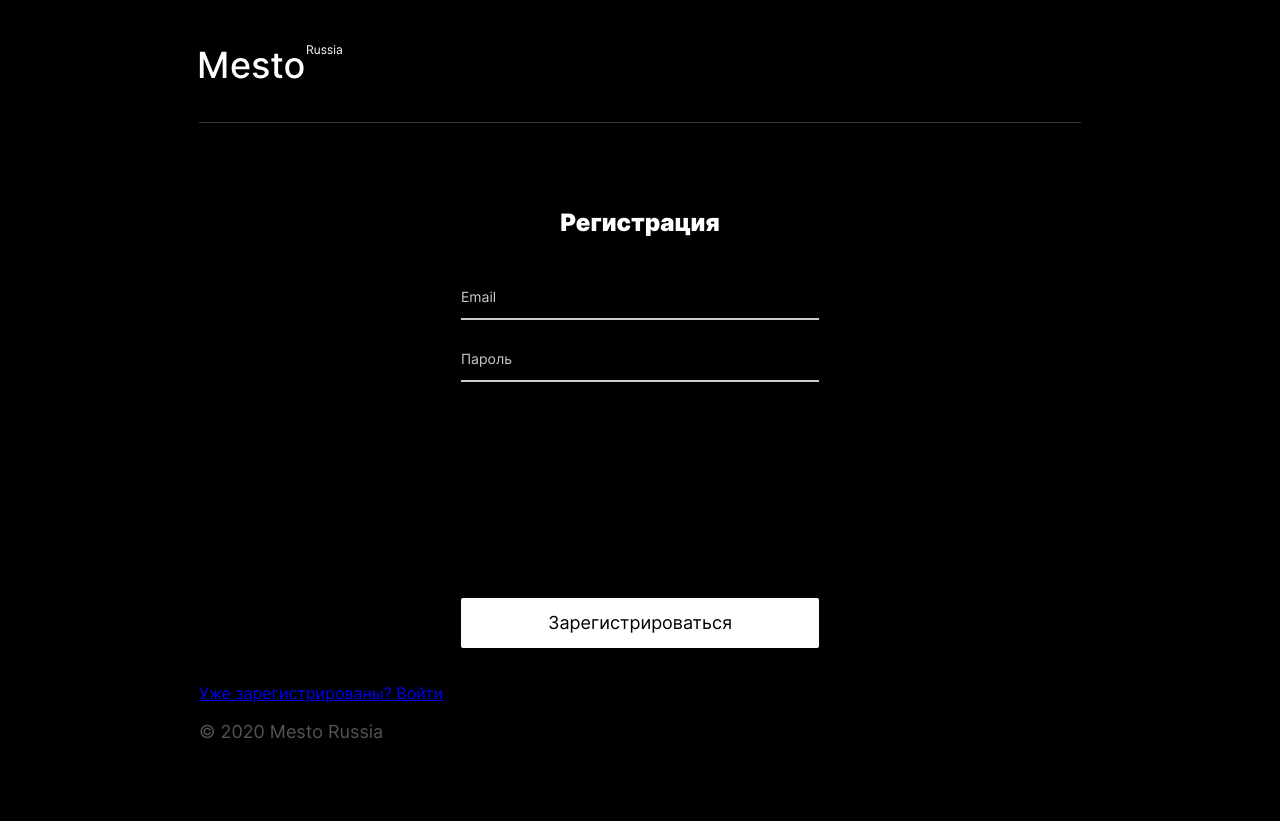
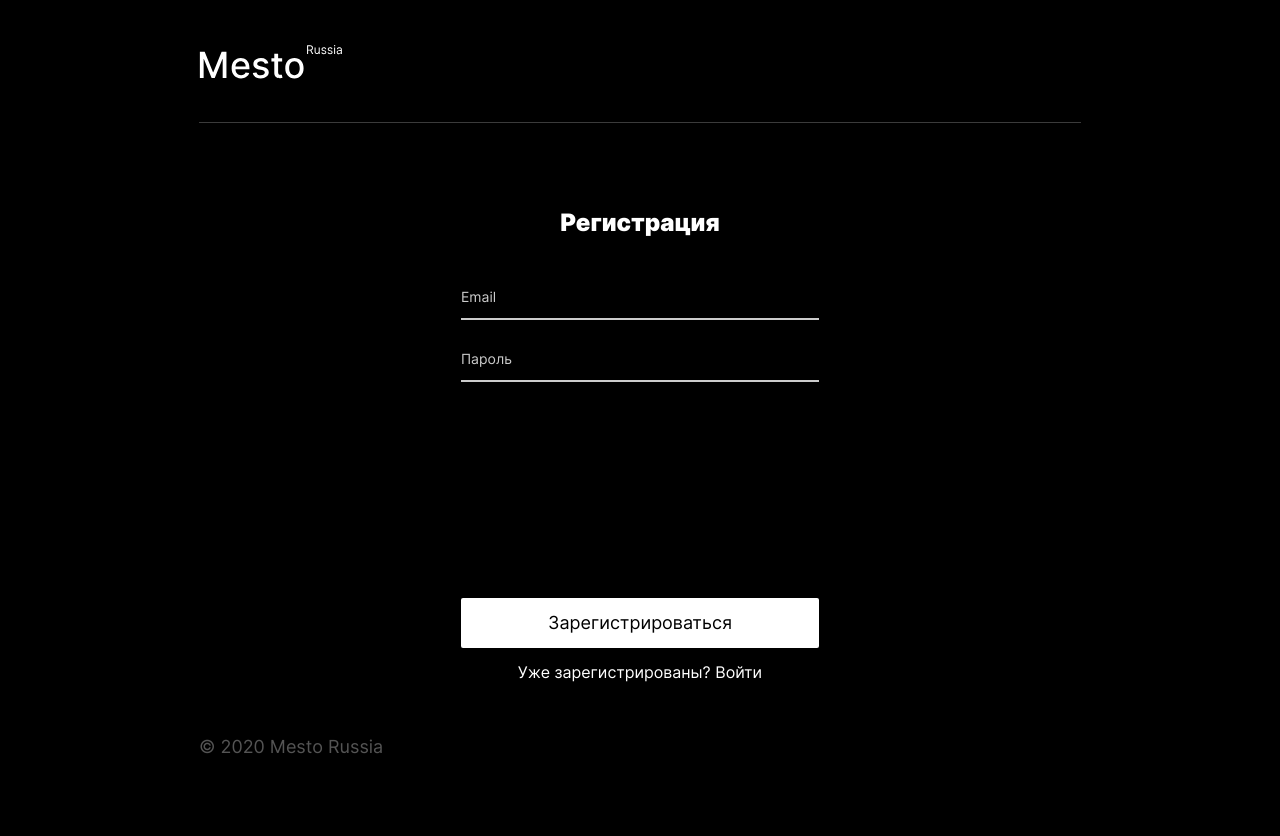
Before and after one commit to gshteynardt/react-mesto-auth, a React (Create React App) app: page /signup in a window 1280 px wide. Built offline with nearby package versions, Linux system fonts and the light colour scheme.

Commit message:
feat: страница регистрации, авторизации, сервис регистрации и редирект на страницу авторизации

```diff
--- a/src/blocks/form/__container/form__container.css
+++ b/src/blocks/form/__container/form__container.css
@@ -1,9 +1,12 @@
 .form__container {
 	display: flex;
+	flex-direction: column;
 	align-items: center;
 	justify-content: center;
+	padding: 36px;
+	max-width: 430px;
 	width: 100%;
 	flex-grow: 1;
-	margin: 50px 0 0 0;
-	align-items: flex-start;
+	margin: 50px auto 0;
+	box-sizing: border-box;
 }
--- a/src/blocks/form/form.css
+++ b/src/blocks/form/form.css
@@ -6,8 +6,6 @@
 	display: flex;
 	flex-direction: column;
 	box-sizing: border-box;
-	padding: 36px;
-	max-width: 430px;
 	width: 100%;
 	justify-content: space-between;
 	align-items: center;
--- a/src/blocks/link/link.css
+++ b/src/blocks/link/link.css
@@ -0,0 +1,21 @@
+.link {
+	color: #fff;
+	text-decoration: none;
+	transition: opacity .3s ease;
+	font-weight: 400;
+	font-style: normal;
+	margin: 15px 0 0;
+}
+
+.link:hover {
+	opacity: .6;
+}
+
+.link:focus {
+	outline: 2px solid rgb(64, 154, 244);
+}
+
+link_theme_form {
+	font-size: 14px;
+	line-height: 17px;
+}
--- a/src/components/App.js
+++ b/src/components/App.js
@@ -3,21 +3,23 @@ import MainPage from "../pages/MainPage";
 import Login from "../pages/Login";
 import Register from "../pages/Register";
 import ProtectedRoute from "../hocs/ProtectedRoute";
-import { Route, Switch, Redirect } from "react-router-dom";
+import { Route, Switch, Redirect } from 'react-router-dom';
 
 const App = () => {
   const [loggedIn, setLoggedIn] = useState(false);
+  const [isSuccess, setIsSuccess] = useState(false);
+
 
   return (
     <Switch>
-      <ProtectedRoute path="/cards">
+      <ProtectedRoute path="/cards" loggedIn={loggedIn}>
         <MainPage/>
       </ProtectedRoute>
-      <Route path="/signin">
-       <Login/>
-      </Route>
       <Route path="/signup">
         <Register/>
+      </Route>
+      <Route path="/signin">
+        <Login/>
       </Route>
       <Route exact path="/">
         {loggedIn ? <Redirect to="/cars"/> : <Redirect to="signin"/>}
--- a/src/components/Form.js
+++ b/src/components/Form.js
@@ -1,6 +1,6 @@
 import React from "react";
 
-const Form = ({title, submitText, children, onSubmit}) => {
+const Form = ({title, submitText, children, onSubmit, link}) => {
 
   return(
     <div className={'form__container'}>
@@ -20,6 +20,7 @@ const Form = ({title, submitText, children, onSubmit}) => {
         { submitText }
       </button>
     </form>
+      { link }
     </div>
   )
 }
--- a/src/index.css
+++ b/src/index.css
@@ -23,6 +23,7 @@
 @import url(blocks/footer/footer.css);
 @import url(blocks/lds-default/lds-default.css);
 @import url(blocks/form/form.css);
+@import url(blocks/link/link.css);
 
 #root {
 	background-color: #000;
--- a/src/pages/Register.js
+++ b/src/pages/Register.js
@@ -1,10 +1,10 @@
 import React, { useState } from "react";
-import { Link, useHistory } from "react-router-dom";
+import { Link, useHistory } from 'react-router-dom';
 import Header from "../components/Header";
 import Form from "../components/Form";
 import Input from "../components/Input";
 import Footer from "../components/Footer";
-import register from "../utils/auth";
+import * as auth from "../utils/auth";
 
 const Register = () => {
   const history = useHistory();
@@ -12,6 +12,7 @@ const Register = () => {
     email: '',
     password: '',
   })
+  const link = <Link className="link form__link link_theme_form" to="/signin">Уже зарегистрированы? Войти</Link>;
 
   const handleChange = evt => {
     const { name, value } = evt.target;
@@ -28,25 +29,28 @@ const Register = () => {
     }
     try {
       const { email, password } = userData;
-      const res = await register(email, password);
+      const res = await auth.register(email, password);
       if(res.data) {
         setUserData({
           email: '',
           password: '',
         })
-        history.push("/singin")
+        history.push("/signin")
       }
     } catch (err) {
+      console.log({message: `Что-то пошло не так`}, err)
     }
   }
 
   return(
     <div className="page">
       <Header/>
+      <d>
       <Form
         title="Регистрация"
         submitText="Зарегистрироваться"
         onSubmit={handleSubmit}
+        link={link}
       >
         <Input
           name="email"
@@ -67,7 +71,7 @@ const Register = () => {
           onChange={handleChange}
         />
       </Form>
-      <Link className="link form__link" to="/signin">Уже зарегистрированы? Войти</Link>
+      </d>
       <Footer/>
     </div>
   )
--- a/src/utils/auth.js
+++ b/src/utils/auth.js
@@ -1,6 +1,6 @@
 export const BASE_URL = 'https://auth.nomoreparties.co';
 
-const register = (email, password) => {
+export const register = (email, password) => {
       return fetch(`${BASE_URL}/signup`, {
           method: "POST",
           headers: {
@@ -9,7 +9,17 @@ const register = (email, password) => {
           },
           body: JSON.stringify({email, password})
         })
-        .then(res => res.json);
+        .then(res => {
+          try {
+            if(res.status === 201) {
+              return res.json();
+            }
+          } catch (err) {
+              return err
+          }
+        })
+        .then(res => {
+          return res
+        })
+        .catch(err => console.log(err));
 }
-
-export default register;
```
